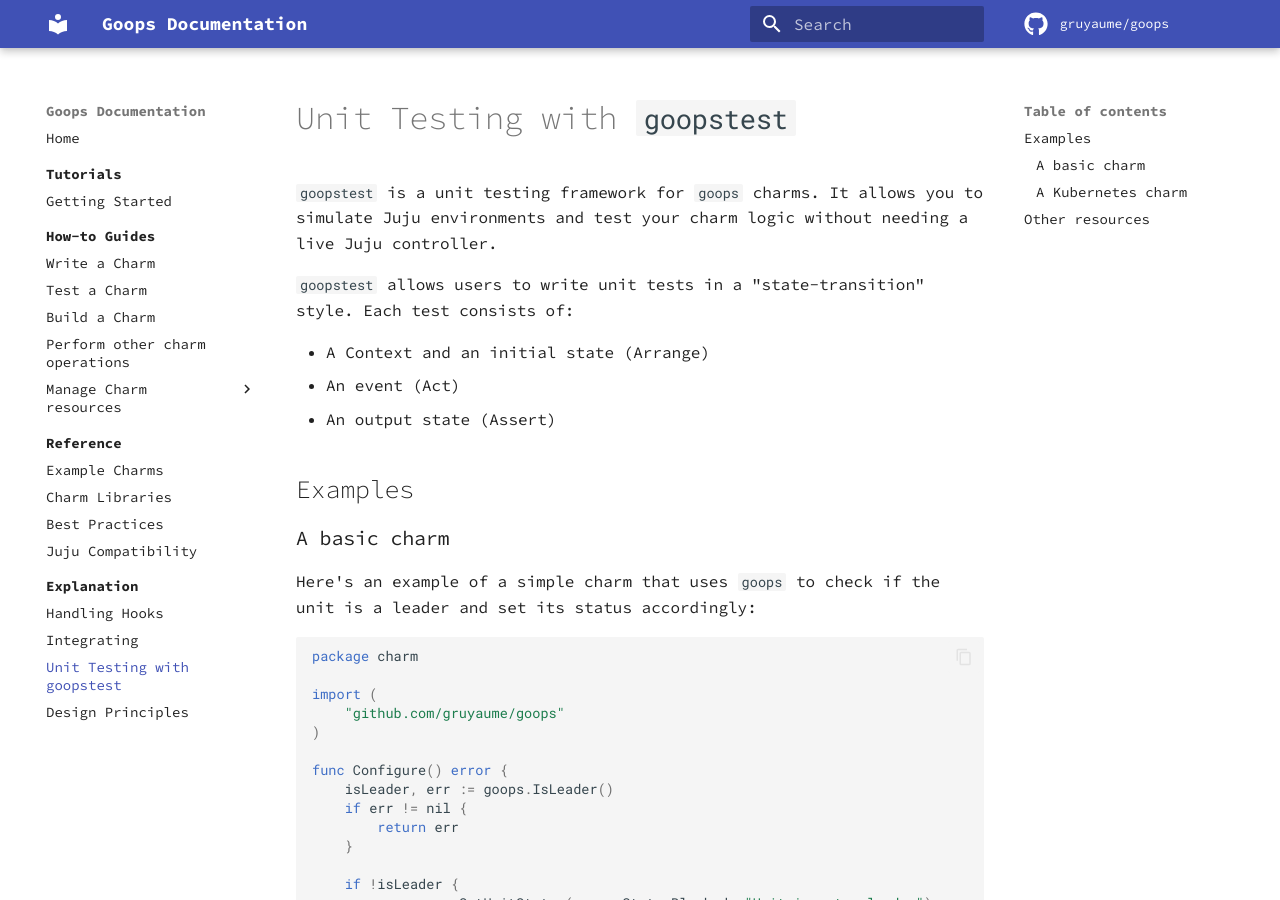
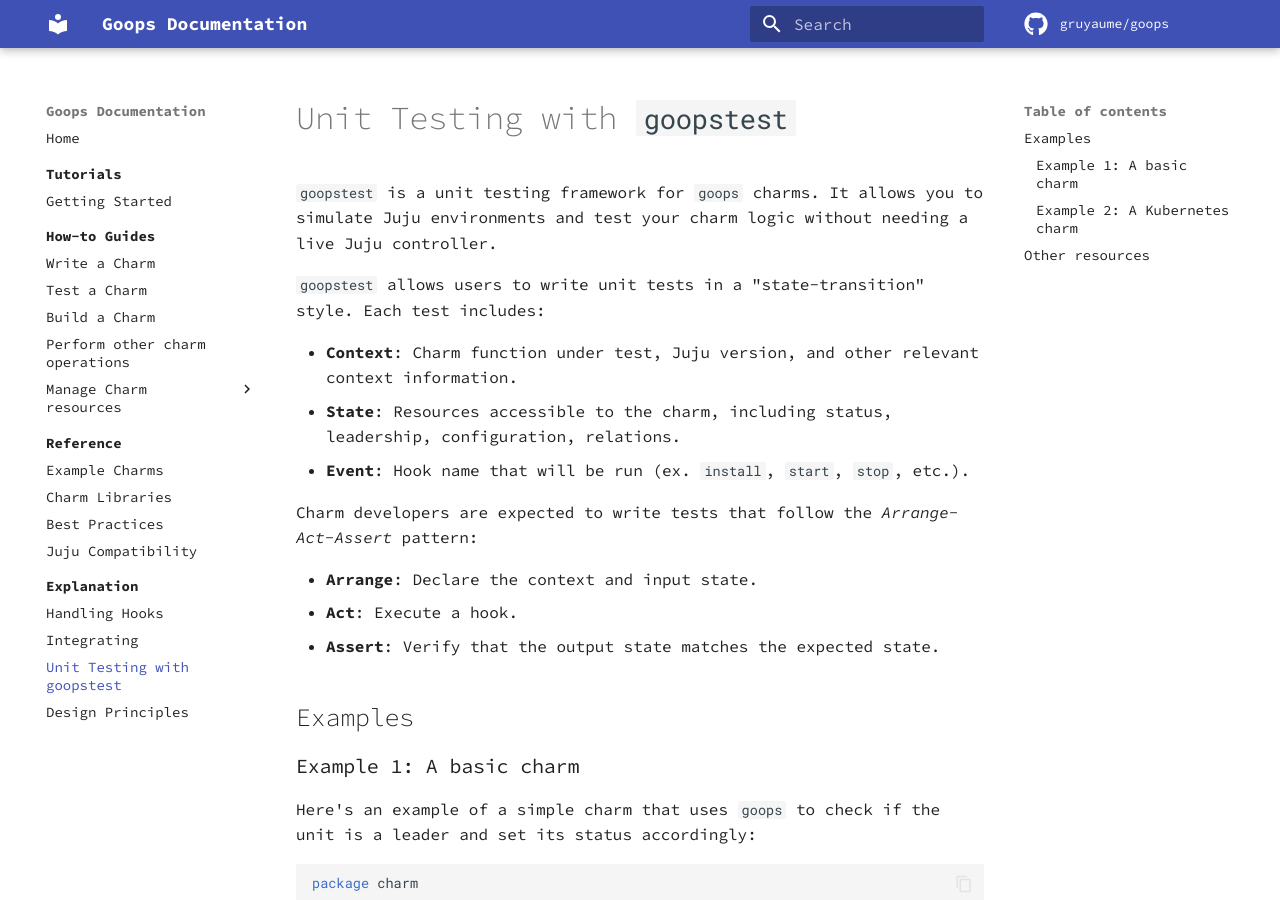
Before and after one commit to gruyaume/goops, an MkDocs documentation site: the page built from docs/explanation/unit_testing.md, in a window 1280 px wide and 900 px high. Built offline with MkDocs 1.6.1 and Material for MkDocs 9.7.7, drawn with Linux system fonts in a browser that asks for light colours; comment, search, counter and statistics services are not loaded; some of the changed text lies outside the part shown.

Commit message:
docs: improve index and unit testing explanation
Signed-off-by: Guillaume Belanger <guillaume.belanger27@gmail.com>

````diff
--- a/docs/explanation/unit_testing.md
+++ b/docs/explanation/unit_testing.md
@@ -6,15 +6,21 @@ description: Unit testing for `goops` charms.
 
 `goopstest` is a unit testing framework for `goops` charms. It allows you to simulate Juju environments and test your charm logic without needing a live Juju controller.
 
-`goopstest` allows users to write unit tests in a "state-transition" style. Each test consists of:
+`goopstest` allows users to write unit tests in a "state-transition" style. Each test includes:
 
-- A Context and an initial state (Arrange)
-- An event (Act)
-- An output state (Assert)
+- **Context**: Charm function under test, Juju version, and other relevant context information.
+- **State**: Resources accessible to the charm, including status, leadership, configuration, relations.
+- **Event**: Hook name that will be run (ex. `install`, `start`, `stop`, etc.).
+
+Charm developers are expected to write tests that follow the *Arrange-Act-Assert* pattern:
+
+- **Arrange**: Declare the context and input state.
+- **Act**: Execute a hook.
+- **Assert**: Verify that the output state matches the expected state.
 
 ## Examples
 
-### A basic charm
+### Example 1: A basic charm
 
 Here's an example of a simple charm that uses `goops` to check if the unit is a leader and set its status accordingly:
 
@@ -75,7 +81,7 @@ func TestCharm(t *testing.T) {
 }
 ```
 
-### A Kubernetes charm
+### Example 2: A Kubernetes charm
 
 Here's a Kubernetes charm example that uses `goops` to configure a Pebble service and start it:
 
````
Also changed, not shown: docs/index.md (+4 -4 lines).
